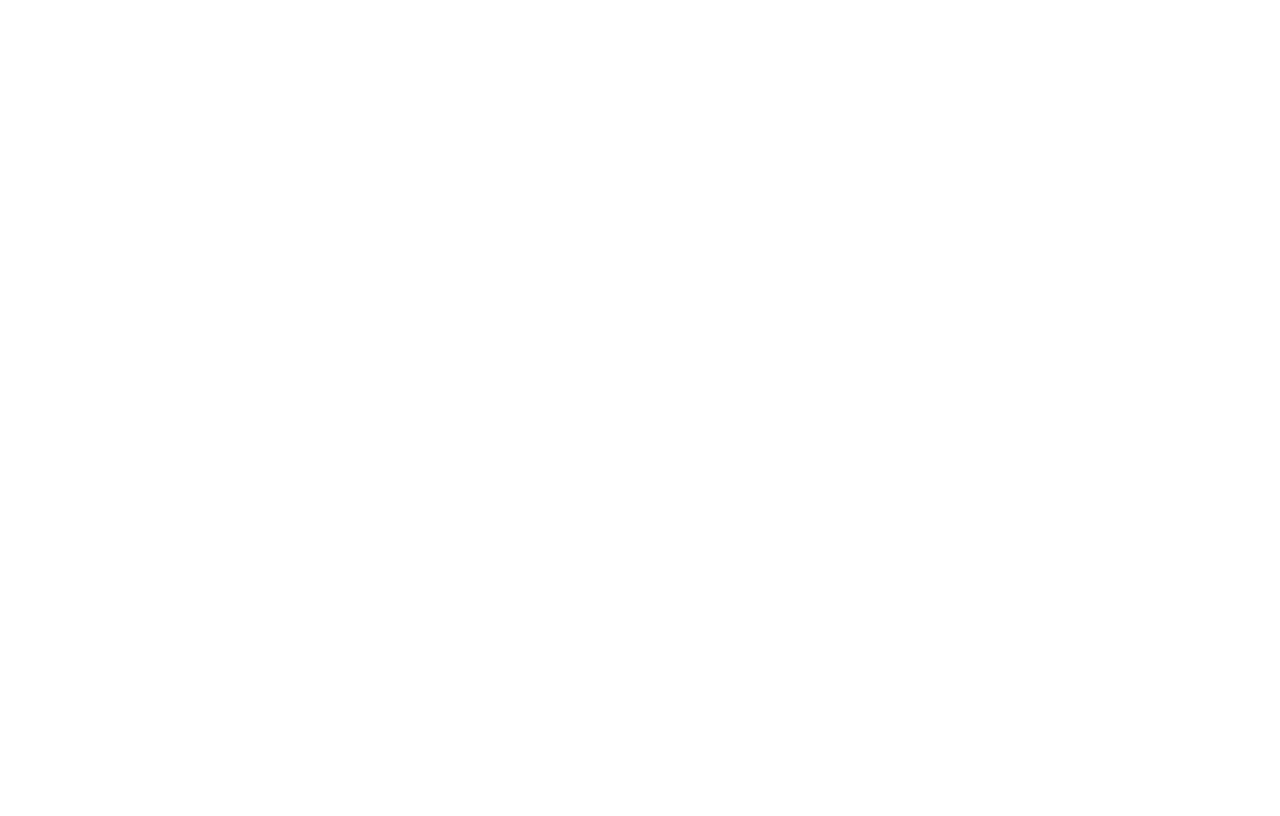
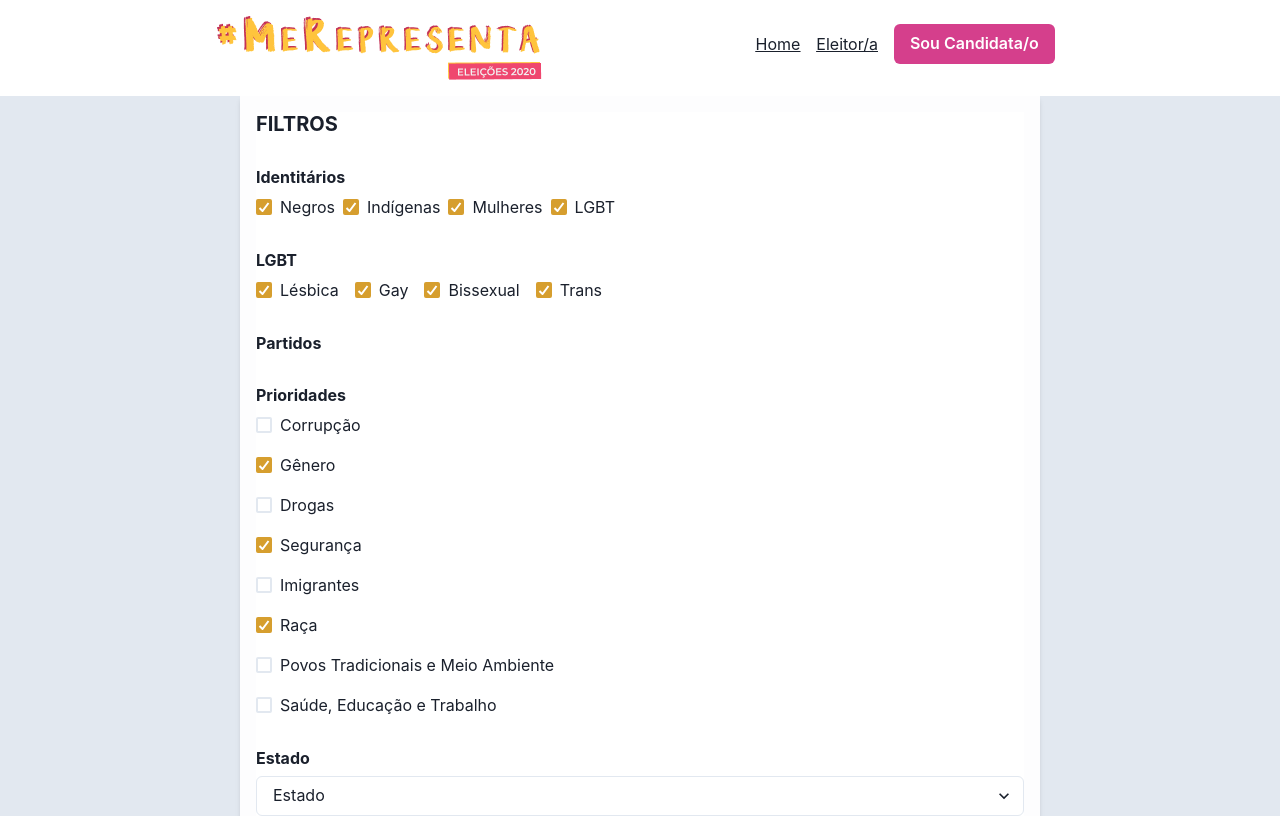
Before and after one commit to vivianedias/me-representa, a Next.js app: page /eleitores in a window 1280 px wide. Shown: the top 816 px of the page. Built offline with nearby package versions, Linux system fonts and the light colour scheme; no server answers.

Commit message:
Adds Eleitores filter

```diff
--- a/pages/eleitores.jsx
+++ b/pages/eleitores.jsx
@@ -1,19 +1,190 @@
-import fetchClient from '../utils/apiClient'
-import '../shared/locales/i18n'
+import fetchClient from "../utils/apiClient";
+import "../shared/locales/i18n";
+import { Form } from "react-final-form";
+import Head from "next/head";
+import {
+	Box,
+	Button,
+	Checkbox,
+	CheckboxGroup,
+	Heading,
+	Select,
+	Stack,
+} from "@chakra-ui/react";
+import { useTranslation } from "react-i18next";
 
-export default function Dashboard({ data }) {
-  return (
-    <>
-      <div>Dashboard</div>
-      {data.map(i => (<p key={i._id}>{i.email}</p>))}
-    </>
-  )
+function Identity({ t }) {
+	return (
+		<Stack spacing={2}>
+			<Heading as="h2" size="sm" align="left">
+				{t("filters.identity.label")}
+			</Heading>
+			<CheckboxGroup
+				colorScheme="yellow"
+				defaultValue={["black", "indigenous", "women", "lgbt"]}
+			>
+				<Stack direction={"row"} wrap="wrap" align="start">
+					<Checkbox value="black">{t("filters.identity.black")}</Checkbox>
+					<Checkbox value="indigenous">
+						{t("filters.identity.indigenous")}
+					</Checkbox>
+					<Checkbox value="women">{t("filters.identity.women")}</Checkbox>
+					<Checkbox value="lgbt">{t("filters.identity.lgbt")}</Checkbox>
+				</Stack>
+			</CheckboxGroup>
+		</Stack>
+	);
+}
+
+function LGBT({ t }) {
+	return (
+		<Stack spacing={2}>
+			<Heading as="h2" size="sm" align="left">
+				{t("filters.lgbt.label")}
+			</Heading>
+			<CheckboxGroup
+				colorScheme="yellow"
+				defaultValue={["lesbian", "gay", "bisexual", "trans"]}
+			>
+				<Stack spacing={4} direction={"row"}>
+					<Checkbox value="lesbian">{t("filters.lgbt.lesbian")}</Checkbox>
+					<Checkbox value="gay">{t("filters.lgbt.gay")}</Checkbox>
+					<Checkbox value="bisexual">{t("filters.lgbt.bisexual")}</Checkbox>
+					<Checkbox value="trans">{t("filters.lgbt.trans")}</Checkbox>
+				</Stack>
+			</CheckboxGroup>
+		</Stack>
+	);
+}
+
+function Parties({ t }) {
+	return (
+		<Heading as="h2" size="sm" align="left">
+			{t("filters.parties.label")}
+		</Heading>
+	);
+}
+
+function Priorities({ t }) {
+	return (
+		<Stack spacing={2}>
+			<Heading as="h2" size="sm" align="left">
+				{t("filters.priorities.label")}
+			</Heading>
+			<CheckboxGroup
+				colorScheme="yellow"
+				defaultValue={["gender", "security", "race"]}
+			>
+				<Stack spacing={4} direction={"column"}>
+					<Checkbox value="corruption">
+						{t("filters.priorities.corruption")}
+					</Checkbox>
+					<Checkbox value="gender">{t("filters.priorities.gender")}</Checkbox>
+					<Checkbox value="drugs">{t("filters.priorities.drugs")}</Checkbox>
+					<Checkbox value="security">
+						{t("filters.priorities.security")}
+					</Checkbox>
+					<Checkbox value="migration">
+						{t("filters.priorities.migration")}
+					</Checkbox>
+					<Checkbox value="race">{t("filters.priorities.race")}</Checkbox>
+					<Checkbox value="traditionalPopulationEnvironment">
+						{t("filters.priorities.traditionalPopulationEnvironment")}
+					</Checkbox>
+					<Checkbox value="healthEducationWork">
+						{t("filters.priorities.healthEducationWork")}
+					</Checkbox>
+				</Stack>
+			</CheckboxGroup>
+		</Stack>
+	);
+}
+
+function State({ t }) {
+	return (
+		<Stack spacing={2}>
+			<Heading as="h2" size="sm" align="left">
+				{t("filters.state.label")}
+			</Heading>
+			<Select placeholder={t("filters.state.label")}>
+				<option value="SP">SP</option>
+				<option value="RJ">RJ</option>
+				<option value="ES">ES</option>
+			</Select>
+		</Stack>
+	);
+}
+
+export default function EleitoresDashboard({ data }) {
+	const { t } = useTranslation("translation", { keyPrefix: "eleitores" });
+
+	const sleep = (ms) => new Promise((resolve) => setTimeout(resolve, ms));
+
+	const onSubmit = async (data) => {
+		await sleep(300);
+		console.log({ data });
+	};
+
+	return (
+		<>
+			<Head>
+				<title>{t("title")}</title>
+				<meta property="og:title" content={t("title")} key="title" />
+			</Head>
+			<Stack
+				flexDir="column"
+				mb="2"
+				justifyContent="center"
+				alignItems="center"
+				p="1rem"
+				backgroundColor="whiteAlpha.900"
+				boxShadow="md"
+			>
+				<Form
+					onSubmit={onSubmit}
+					render={({ handleSubmit, submitting, submitError }) => {
+						return (
+							<Box
+								as="form"
+								onSubmit={handleSubmit}
+								bgColor="white"
+								w={{ base: "85vw", md: "768px" }}
+							>
+								<Stack spacing={8}>
+									<Heading as="h1" size="md" align="left">
+										{t("filters.heading")}
+									</Heading>
+
+									<Identity t={t} />
+									<LGBT t={t} />
+									<Parties t={t} />
+									<Priorities t={t} />
+									<State t={t} />
+
+									<Button
+										type="submit"
+										isLoading={submitting}
+										loadingText="Filtrando"
+										variant="solid"
+										colorScheme="pink"
+										size="md"
+									>
+										{t("filters.button")}
+									</Button>
+								</Stack>
+							</Box>
+						);
+					}}
+				/>
+			</Stack>
+		</>
+	);
 }
 
 export async function getServerSideProps(req, res) {
-  // Fetch data from external API
-  const data = await fetchClient('/api/users')
+	// Fetch data from external API
+	// const data = await fetchClient("/api/users");
 
-  // Pass data to the page via props
-  return { props: { data } }
+	// Pass data to the page via props
+	return { props: { data: [] } };
 }
--- a/shared/locales/i18n.js
+++ b/shared/locales/i18n.js
@@ -7,6 +7,45 @@
 	resources: {
 		"pt-BR": {
 			translation: {
+				eleitores: {
+					title: "Eleitores",
+					filters: {
+						heading: "FILTROS",
+						identity: {
+							label: "Identitários",
+							black: "Negros",
+							indigenous: "Indígenas",
+							women: "Mulheres",
+							lgbt: "LGBT",
+						},
+						lgbt: {
+							label: "LGBT",
+							lesbian: "Lésbica",
+							gay: "Gay",
+							bisexual: "Bissexual",
+							trans: "Trans",
+						},
+						parties: {
+							label: "Partidos",
+						},
+						priorities: {
+							label: "Prioridades",
+							corruption: "Corrupção",
+							gender: "Gênero",
+							drugs: "Drogas",
+							security: "Segurança",
+							migration: "Imigrantes",
+							race: "Raça",
+							traditionalPopulationEnvironment:
+								"Povos Tradicionais e Meio Ambiente",
+							healthEducationWork: "Saúde, Educação e Trabalho",
+						},
+						state: {
+							label: "Estado",
+						},
+						button: "Filtrar",
+					},
+				},
 				login: {
 					loading: "Carregando",
 					redirect: "Redirecionando",
```
Lines whose indentation alone changed are shown as unchanged.
